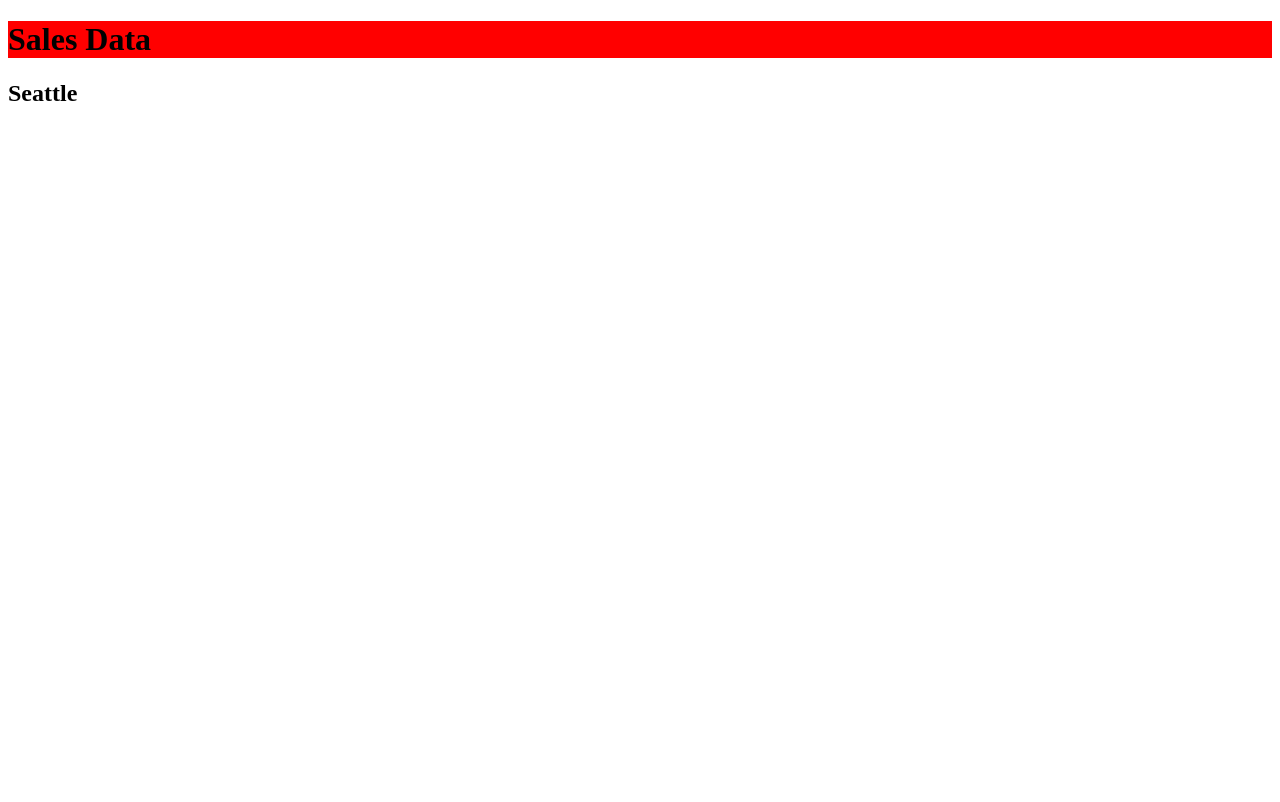
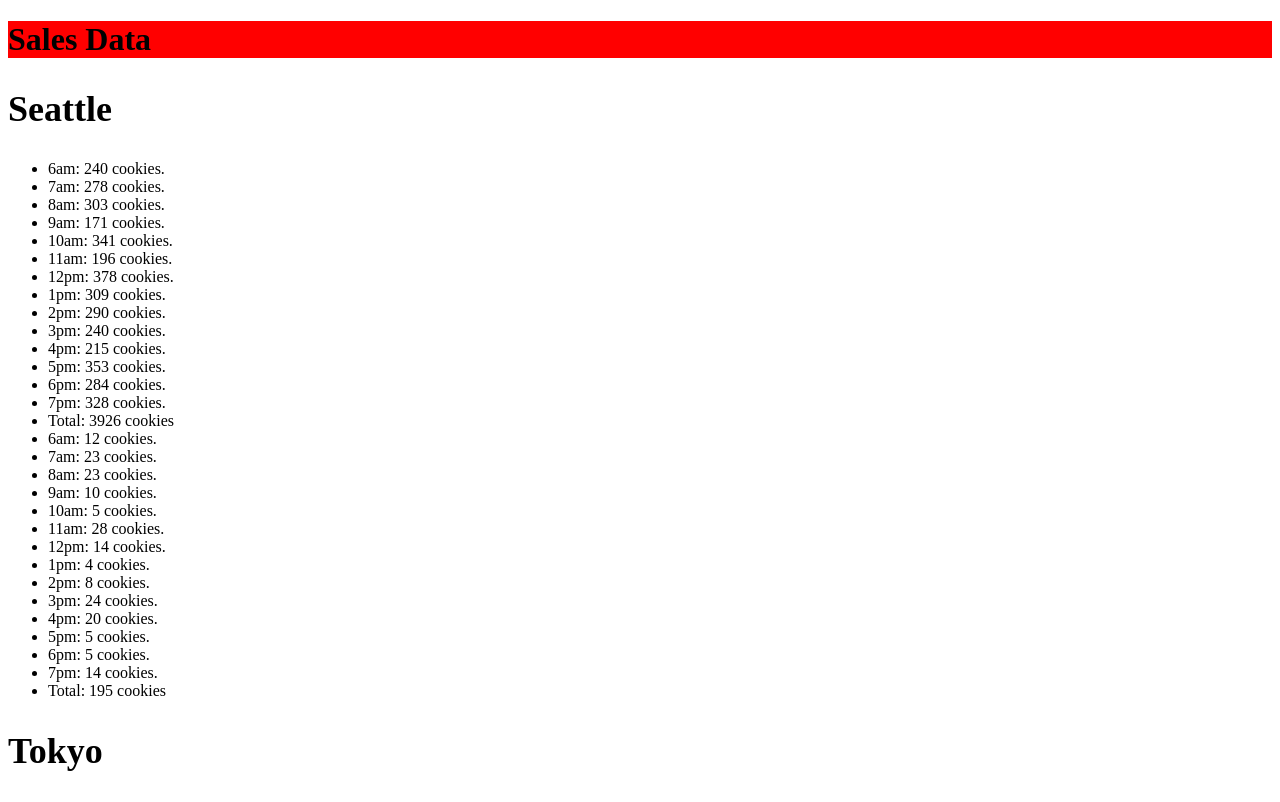
Before and after one commit to ticochuck/cookie-stand, a plain HTML site: page sales.html in a window 1280 px wide. Drawn offline with Linux system fonts and the light colour scheme.

Commit message:
added location2

```diff
--- a/js/appsTest.js
+++ b/js/appsTest.js
@@ -1,64 +1,80 @@
 'use strict';
+var hoursOperation = [' 6am:',' 7am:',' 8am:',' 9am:','10am:','11am:','12pm:',' 1pm:',' 2pm:',' 3pm:',' 4pm:',' 5pm:',' 6pm:',' 7pm:'];
 
-var hoursOperation = ['6am:','7am:','8am:','9am:','10am:','11am:','12pm:','1pm:','2pm:','3pm:','4pm:','5pm:','6pm:','7pm:'];
+var cookiesPerHourElement = document.getElementById('cookiesPerHour');
+var seattleElement = document.getElementById('seattle');
+
+// var dubaiElement = document.getElementById('seattle');
+// var parisElement = document.getElementById('seattle');
+// var limaElement = document.getElementById('seattle');
+
 
 var seattleLocation = {
   Location: 'Seattle',
   minCustPerHour: 23,
   maxCustPerHour: 65,
   avgCookiePerCust: 6.3,
+  soldCookiesPerHour: [],
+  totalCookies: 0,
   custPerHour: function getRandomInt() {
     return Math.floor(Math.random() * (this.maxCustPerHour - this.minCustPerHour + 1)) + this.minCustPerHour;
   },
-  testVar: [],
   cookiesPerHour: function() {
-
+    var listLocationElement = document.createElement('h2');
+    listLocationElement.textContent = this.Location;
+    seattleElement.appendChild(listLocationElement);
     for (var i = 0; i < hoursOperation.length; i++) {
       console.log('i is: ' + i);
-      this.testVar[i] = Math.ceil(this.testVar[i] = this.avgCookiePerCust * this.custPerHour());
-      console.log(`${hoursOperation[i]} ${this.testVar[i]} cookies.`);
+      this.soldCookiesPerHour[i] = Math.ceil(this.soldCookiesPerHour[i] = this.avgCookiePerCust * this.custPerHour());
+      this.totalCookies = this.totalCookies + this.soldCookiesPerHour[i];
+      console.log(`${hoursOperation[i]} ${this.soldCookiesPerHour[i]} cookies`);
+      console.log('total cookies: ' + this.totalCookies);
+      var listElement = document.createElement('li');
+      listElement.textContent = `${hoursOperation[i]} ${this.soldCookiesPerHour[i]} cookies.`;
+      cookiesPerHourElement.appendChild(listElement);
     }
-    return this.testVar[i];
+    //this.soldCookiesPerHour.push(`Total: ${this.totalCookies} cookies`);
+    console.log(this.soldCookiesPerHour)
+    var listElement = document.createElement('li');
+    listElement.textContent = `Total: ${this.totalCookies} cookies`;
+    cookiesPerHourElement.appendChild(listElement);
+
+    return this.soldCookiesPerHour;
   }
 };
 
-console.log('total cookies per hour: ' + seattleLocation.cookiesPerHour() );
+seattleLocation.cookiesPerHour();
 
-var seattleElement = document.getElementById('seattle');
+var cookiesPerHourTokyoElement = document.getElementById('cookiesPerHour');
+var tokyoElement = document.getElementById('tokyo');
 
-var cookiesPerHourElement = document.getElementById('cookiesPerHour');
+var tokyoLocation = {
+  Location: 'Tokyo',
+  minCustPerHour: 3,
+  maxCustPerHour: 24,
+  avgCookiePerCust: 1.2,
+  soldCookiesPerHour: [],
+  totalCookies: 0,
+  custPerHour: function getRandomInt() {
+    return Math.floor(Math.random() * (this.maxCustPerHour - this.minCustPerHour + 1)) + this.minCustPerHour;
+  },
+  cookiesPerHour: function() {
+    var listLocationElement = document.createElement('h2');
+    listLocationElement.textContent = this.Location;
+    tokyoElement.appendChild(listLocationElement);
+    for (var i = 0; i < hoursOperation.length; i++) {
+      this.soldCookiesPerHour[i] = Math.ceil(this.soldCookiesPerHour[i] = this.avgCookiePerCust * this.custPerHour());
+      this.totalCookies = this.totalCookies + this.soldCookiesPerHour[i];
+      var listElement = document.createElement('li');
+      listElement.textContent = `${hoursOperation[i]} ${this.soldCookiesPerHour[i]} cookies.`;
+      cookiesPerHourTokyoElement.appendChild(listElement);
+    }
+    var listElement = document.createElement('li');
+    listElement.textContent = `Total: ${this.totalCookies} cookies`;
+    cookiesPerHourTokyoElement.appendChild(listElement);
 
-var listSeattleElement = document.createElement('h2');
-listSeattleElement.textContent = seattleLocation.Location;
-seattleElement.appendChild(listSeattleElement);
+    return this.soldCookiesPerHour;
+  }
+};
 
-
-
-//calculates the number of cookies per around, and appends it to the each object, inside the hourOperation Array
-
-// for (var i = 0; i < seattleLocation.hourOperation.length; i++) {
-//   seattleLocation.hourOperation[i].totalcookies = Math.ceil(seattleLocation.hourOperation[i].totalcookies = seattleLocation.avgCookiePerCust * seattleLocation.custPerHour());
-//   seattleLocation.hourOperation.grandTotal = seattleLocation.hourOperation.grandTotal + seattleLocation.hourOperation[i].totalcookies;
-//   var listElement = document.createElement('li');
-//   // give it conent
-//   listElement.textContent = seattleLocation.hourOperation[i].time + seattleLocation.hourOperation[i].totalcookies;
-//   // append the elemnt to the dom
-//   cookiesPerHourElement.appendChild(listElement);
-//   if (i > 13) {
-//     listElement.textContent = seattleLocation.hourOperation[i].total + seattleLocation.hourOperation.grandTotal;
-//   }
-// }
-
-
-
-// for(var i = 0; i < seattleLocation.hourOperation.length; i++){
-//     // create the element
-//     var listElement = document.createElement('li');
-//     // give it conent
-//     listElement.textContent = seattleLocation.hourOperation[i].time + seattleLocation.hourOperation[i].totalcookies;
-//     // append the elemnt to the dom
-//     cookiesPerHourElement.appendChild(listElement);
-//     if (i > 13) {
-//       listElement.textContent = seattleLocation.hourOperation[i].total + seattleLocation.hourOperation.grandTotal;
-//     }
-// }
+tokyoLocation.cookiesPerHour();
--- a/sales.html
+++ b/sales.html
@@ -9,41 +9,35 @@
         <main>
           <h1>Sales Data</h1>
 
-          <div id = seattle>
+          <h2 id = "seattle"></h2>
             <ul id = "cookiesPerHour">
 
 
             </ul>
-          </div>
 
-          <div id = tokyo>
+          <h2 id = tokyo></h2>
             <ul id = "cookiesPerHour">
 
 
             </ul>
-          </div>
 
-          <div id = dubai>
+          <h2 id = location></h2>
             <ul id = "cookiesPerHour">
 
 
             </ul>
-          </div>
 
-          <div id = paris>
+          <h2 id = location></h2>
             <ul id = "cookiesPerHour">
 
 
             </ul>
-          </div>
 
-          <div id = lima>
+          <h2 id = location></h2>
             <ul id = "cookiesPerHour">
 
 
             </ul>
-          </div>
-
 
             <script type="text/javascript" src="js/appsTest.js"></script>
         </main>
```
